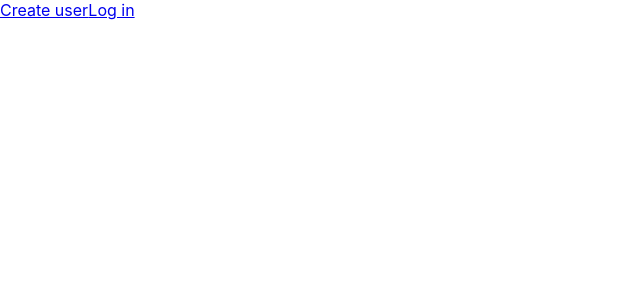
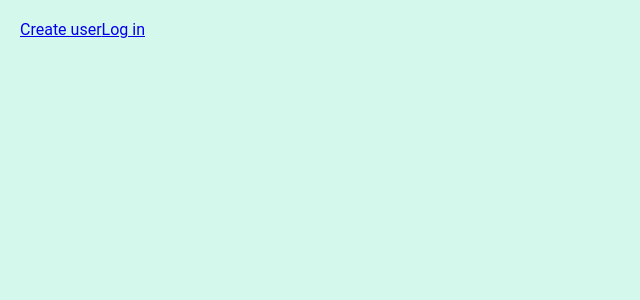
Before and after one commit to RomanYanul90/Stage3-back, a React (Create React App) app in the folder client/: page / in a window 1280 px wide. Shown: the top 300 px of the page, without its empty margins (0-640 px from the left). Built offline with nearby package versions, Linux system fonts and the light colour scheme.

Commit message:
First styles added

```diff
--- a/client/public/index.html
+++ b/client/public/index.html
@@ -2,42 +2,12 @@
 <html lang="en">
   <head>
     <meta charset="utf-8" />
+    <meta name="viewport" content="width=device-width">
     <link rel="icon" href="./favicon.png" />
-    <meta name="viewport" content="width=device-width, initial-scale=1" />
-    <meta name="theme-color" content="#000000" />
-    <meta
-      name="description"
-      content="Web site created using create-react-app"
-    />
-    <link rel="apple-touch-icon" href="%PUBLIC_URL%/logo192.png" />
-    <!--
-      manifest.json provides metadata used when your web app is installed on a
-      user's mobile device or desktop. See https://developers.google.com/web/fundamentals/web-app-manifest/
-    -->
-    <link rel="manifest" href="%PUBLIC_URL%/manifest.json" />
-    <!--
-      Notice the use of %PUBLIC_URL% in the tags above.
-      It will be replaced with the URL of the `public` folder during the build.
-      Only files inside the `public` folder can be referenced from the HTML.
-
-      Unlike "/favicon.ico" or "favicon.ico", "%PUBLIC_URL%/favicon.ico" will
-      work correctly both with client-side routing and a non-root public URL.
-      Learn how to configure a non-root public URL by running `npm run build`.
-    -->
+    <link rel="stylesheet" type="text/html" href="../src/index.css">
     <title>Stage 3</title>
   </head>
   <body>
-    <noscript>You need to enable JavaScript to run this app.</noscript>
     <div id="root"></div>
-    <!--
-      This HTML file is a template.
-      If you open it directly in the browser, you will see an empty page.
-
-      You can add webfonts, meta tags, or analytics to this file.
-      The build step will place the bundled scripts into the <body> tag.
-
-      To begin the development, run `npm start` or `yarn start`.
-      To create a production bundle, use `npm run build` or `yarn build`.
-    -->
   </body>
 </html>
--- a/client/src/App.js
+++ b/client/src/App.js
@@ -16,14 +16,14 @@ function App() {
     }
 
     return (
+        <div className='container'>
             <AuthContext.Provider value={{token, userId, login, logout, isAuth}}>
-
                 <Router>
                     {isAuth && <Navbar/>}
                     {routes}
                 </Router>
             </AuthContext.Provider>
-
+        </div>
     )
 }
 
--- a/client/src/components/Navbar.js
+++ b/client/src/components/Navbar.js
@@ -1,4 +1,4 @@
-import React, {useContext,useState,useEffect,useCallback} from "react";
+import React, {useContext, useState, useEffect, useCallback} from "react";
 import {NavLink} from 'react-router-dom';
 import {useHistory} from "react-router-dom";
 import {AuthContext} from "../context/AuthContext";
@@ -10,10 +10,9 @@ export const Navbar = () => {
 
     const auth = useContext(AuthContext)
     let userId = undefined
-    if(auth.userId){
+    if (auth.userId) {
         userId = auth.userId
     }
-    // console.log(userId)
 
     const {request} = useHttp()
 
@@ -27,7 +26,6 @@ export const Navbar = () => {
         }
     }
     const id = selectId(userId)
-    // console.log(id)
     const history = useHistory()
     const logoutHandler = (e) => {
         e.preventDefault()
@@ -35,22 +33,24 @@ export const Navbar = () => {
         history.push('/')
     }
 
-    const getUserName = useCallback(async ()=>{
-        try{
-            const user = await request(`/api/auth/user/${id}`, "GET",null, {Authorization: `Bearer ${auth.token}`})
-            // console.log(user)
+    const getUserName = useCallback(async () => {
+        try {
+            const user = await request(`/api/auth/user/${id}`, "GET", null, {Authorization: `Bearer ${auth.token}`})
             setUser(user.userName)
-        }catch (e){
+        } catch (e) {
         }
-    },[auth.token,request,id])
+    }, [auth.token, request, id])
 
     useEffect(() => {
-        if(id){getUserName()}
-    }, [getUserName,id])
+        if (id) {
+            getUserName()
+        }
+    }, [getUserName, id])
 
     return (
-        <nav>
-            <span>Stage 3</span>
+        <header className='main-header'>
+            <span className='header-title'>Stage 3</span>
+            <nav className='header-navigation'>
                 <ul>
                     <li><NavLink to='/createAdvert'>Create</NavLink></li>
                     <li><NavLink to='/userAdverts'>My adverts</NavLink></li>
@@ -58,7 +58,14 @@ export const Navbar = () => {
                     <li><NavLink to='/usersList'>All users</NavLink></li>
                     <li><a href='/' onClick={logoutHandler}>Log out</a></li>
                 </ul>
-            <p>User: <NavLink to={`/userPage/${id}`}>{user}</NavLink></p>
+                <p className='header-user-lable'>
+                    User:
+                    <NavLink className='header-userPage-link' to={`/userPage/${id}`}>
+                        {user}
+                    </NavLink>
+                </p>
             </nav>
+        </header>
+
     )
 }
--- a/client/src/index.css
+++ b/client/src/index.css
@@ -1,13 +1,71 @@
-body {
-  margin: 0;
-  font-family: -apple-system, BlinkMacSystemFont, 'Segoe UI', 'Roboto', 'Oxygen',
-    'Ubuntu', 'Cantarell', 'Fira Sans', 'Droid Sans', 'Helvetica Neue',
-    sans-serif;
-  -webkit-font-smoothing: antialiased;
-  -moz-osx-font-smoothing: grayscale;
+* {
+    box-sizing: border-box;
+    padding: 0;
+    margin: 0;
 }
 
-code {
-  font-family: source-code-pro, Menlo, Monaco, Consolas, 'Courier New',
-    monospace;
+body, html {
+    background-color: #D5F8EC;
+    font-family: Roboto, Arial, sans-serif;
+    font-size: 16px;
 }
+
+.container {
+    display: flex;
+    flex-direction: column;
+    max-width: 1200px;
+    margin: 1.25em;
+}
+
+.main-header {
+    display: flex;
+    flex-direction: column;
+    align-items: center;
+}
+
+.header-title {
+    font-size: 2em;
+    font-weight: bold;
+    margin-bottom: 0.5em;
+}
+
+.header-navigation {
+    display: flex;
+    flex-direction: column;
+    width: 100%;
+    align-items: center;
+    margin-bottom: 0.5em;
+}
+
+.header-navigation ul {
+    display: flex;
+    flex-direction: column;
+    width: 100%;
+    align-items: center;
+    margin-bottom: 20px;
+}
+
+.header-navigation li {
+    font-size: 1.5em;
+    color: black;
+    padding: 0.2em;
+    margin-bottom: 0.5em;
+    /*border-bottom: 0.1875em solid black;*/
+    list-style-type: none;
+    border: 0.1em solid gray;
+    border-radius: 0.2em;
+}
+
+.header-navigation a {
+    color: black;
+    text-decoration: none;
+}
+
+.header-user-lable{
+    font-size: 1.5em;
+}
+.header-userPage-link{
+    padding: 0.2em;
+    border: 0.1em solid gray;
+    border-radius: 0.2em;
+}
```
Also changed, not shown: 1 other file (tests, documents, lock files or other folders). Lines whose indentation alone changed are shown as unchanged.
